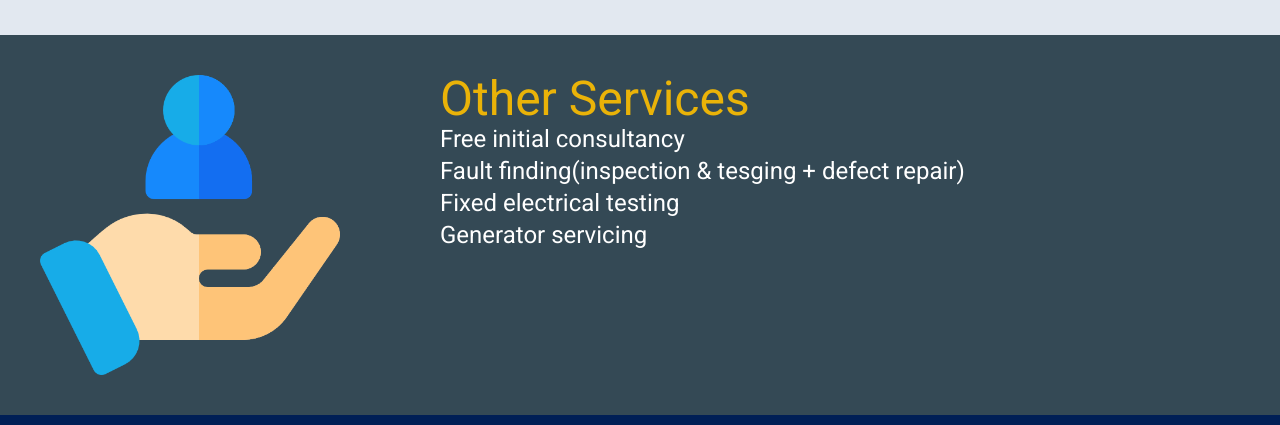
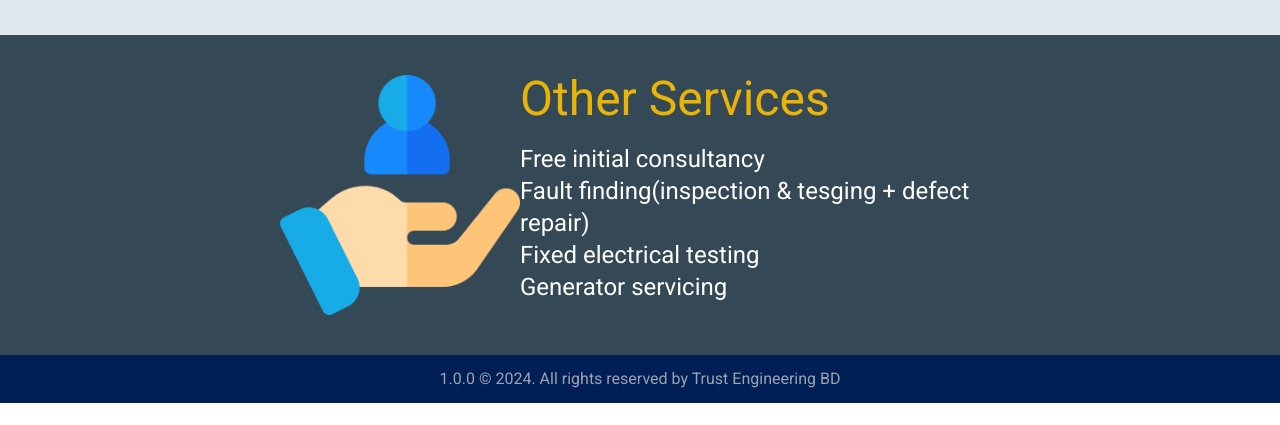
Before and after one commit to ShafiulSumon/TEBD, a React (Create React App) app: page / in a window 1280 px wide. Shown: the part 1297-1722 px from the top of the page. After the commit the page ends 1700 px from the top, so only its background shows below. Built offline with nearby package versions, Linux system fonts and the light colour scheme.

Commit message:
some changes of Other service section

```diff
--- a/src/pages/Home.js
+++ b/src/pages/Home.js
@@ -39,19 +39,22 @@ function Home() {
                 </div>
 
                 <div className="other-service-css flex flex-row p-10">
-                    <div className="basis-1/3">
+                    <div className="basis-1/5"></div>
+                    <div className="basis-1/5">
                         <img src={otherService} alt="photo" width={300} height={200}/>
                     </div>
-                    <div className="basis-2/3">
-                        <span className="text-bold text-5xl text-yellow-500">Other Services</span>
-                        <ul className="text-2xl text-white">
+                    <div className="basis-2/5">
+                        <h2 className="text-bold text-5xl text-yellow-500">Other Services</h2>
+                        <ul className="text-2xl text-white mt-5">
                             <li>Free initial consultancy</li>
                             <li>Fault finding(inspection & tesging + defect repair)</li>
                             <li>Fixed electrical testing</li>
                             <li>Generator servicing</li>
                         </ul>
                     </div>
+                    <div className="basis-1/5"></div>
                 </div>
+
             </div>
         </div>
     );
```
